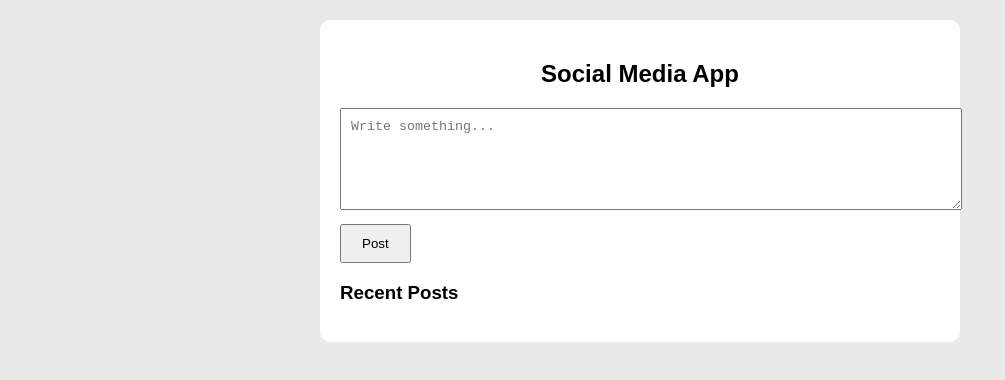
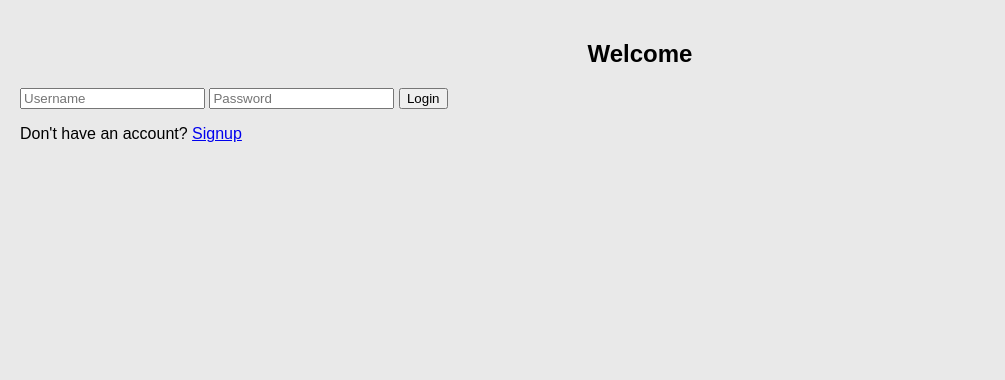
Before and after one commit to hemalatha26407-eng/CodeAlpha_SocialMedia, a plain HTML site: page index.html in a window 1280 px wide. Shown: the whole page, without its empty margins (0-1005 px from the left). Drawn offline with Linux system fonts and the light colour scheme.

Commit message:
Update index.html

```diff
--- a/index.html
+++ b/index.html
@@ -1,23 +1,35 @@
 <!DOCTYPE html>
 <html>
 <head>
-    <title>Simple Social Media App</title>
+    <title>Social Media - Login</title>
     <link rel="stylesheet" href="style.css">
 </head>
 <body>
 
-    <div class="container">
-        <h2>Social Media App</h2>
+<div class="login-container">
+    <h2>Welcome</h2>
 
-        <div class="post-box">
-            <textarea id="postInput" placeholder="Write something..."></textarea>
-            <button onclick="addPost()">Post</button>
-        </div>
+    <div id="loginBox">
+        <input id="loginUser" type="text" placeholder="Username">
+        <input id="loginPass" type="password" placeholder="Password">
+        <button onclick="login()">Login</button>
 
-        <h3>Recent Posts</h3>
-        <div id="postList" class="posts"></div>
+        <p>Don't have an account?
+            <a href="#" onclick="showSignup()">Signup</a>
+        </p>
     </div>
 
-    <script src="script.js"></script>
+    <div id="signupBox" style="display:none;">
+        <input id="signupUser" type="text" placeholder="Create Username">
+        <input id="signupPass" type="password" placeholder="Create Password">
+        <button onclick="signup()">Create Account</button>
+
+        <p>Already have an account?
+            <a href="#" onclick="showLogin()">Login</a>
+        </p>
+    </div>
+</div>
+
+<script src="script.js"></script>
 </body>
 </html>
```
